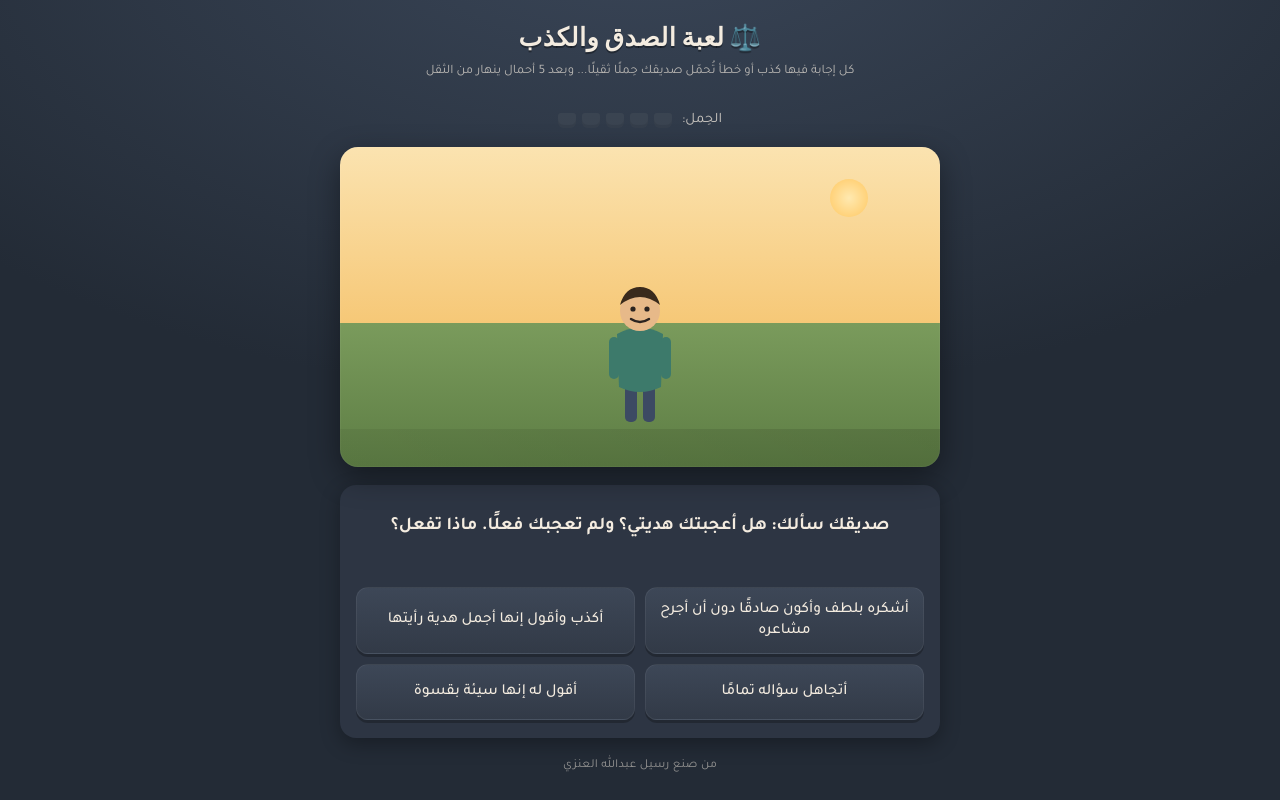
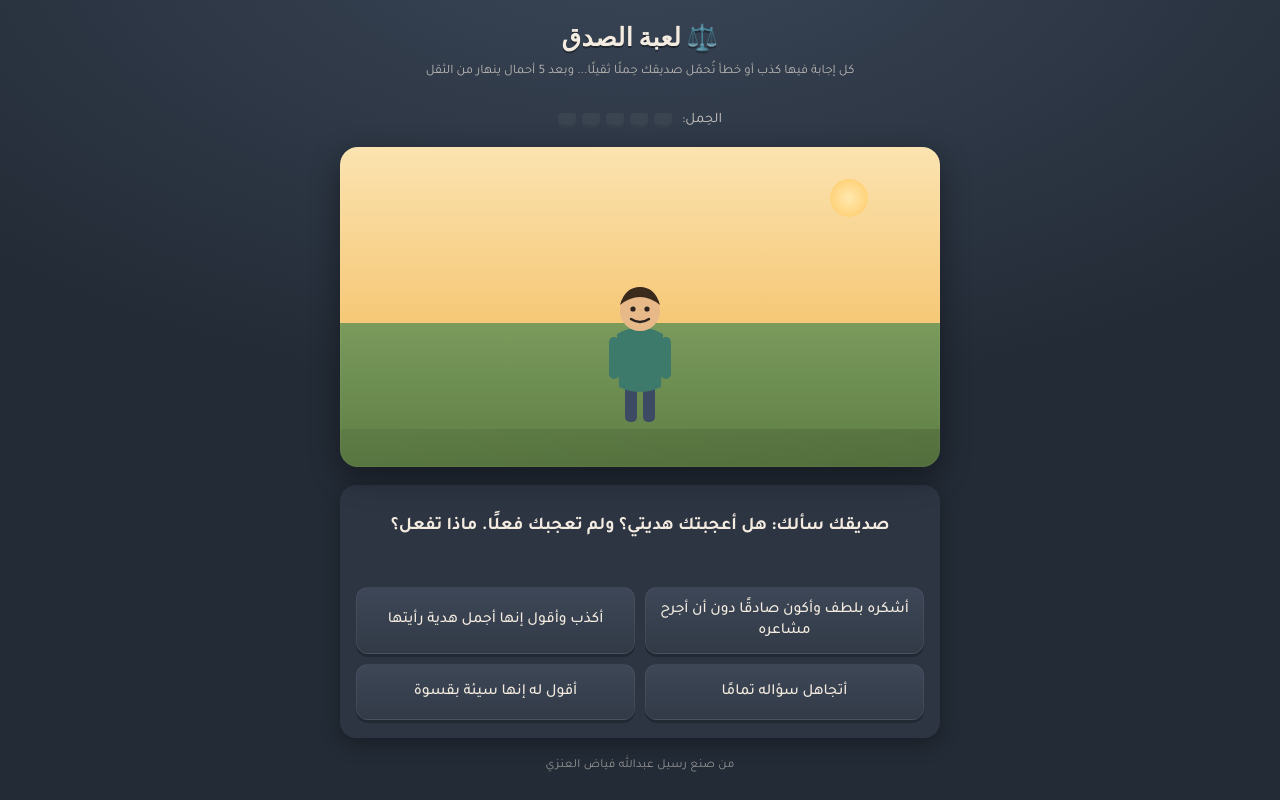
Before and after one commit to rasil44/Honest-, a plain HTML site: page index.html in a window 1280 px wide. Drawn offline with nearby package versions, Linux system fonts and the light colour scheme.

Commit message:
Update index.html

```diff
--- a/index.html
+++ b/index.html
@@ -277,7 +277,7 @@
 <body>
 
 <div class="app">
-  <h1>⚖️ لعبة الصدق والكذب</h1>
+  <h1>⚖️ لعبة الصدق </h1>
   <p class="sub">كل إجابة فيها كذب أو خطأ تُحمّل صديقك حِملًا ثقيلًا... وبعد 5 أحمال ينهار من الثقل</p>
 
   <div class="score-row">
@@ -335,7 +335,7 @@
     <button class="restart" id="restartBtn">العب مرة أخرى 🔄</button>
   </div>
 
-  <p class="credit">من صنع رسيل عبدالله العنزي</p>
+  <p class="credit">من صنع رسيل عبدالله فياض العنزي</p>
 </div>
 
 <script>
```
